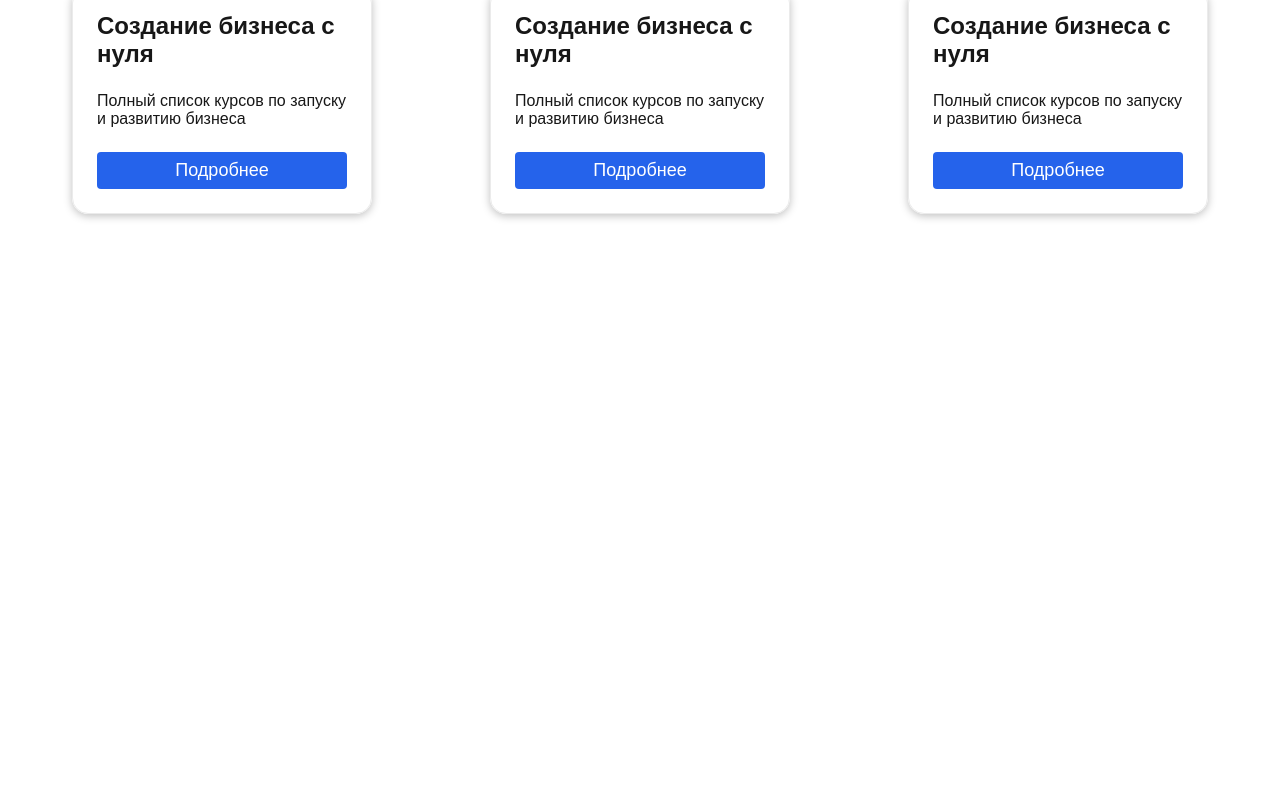
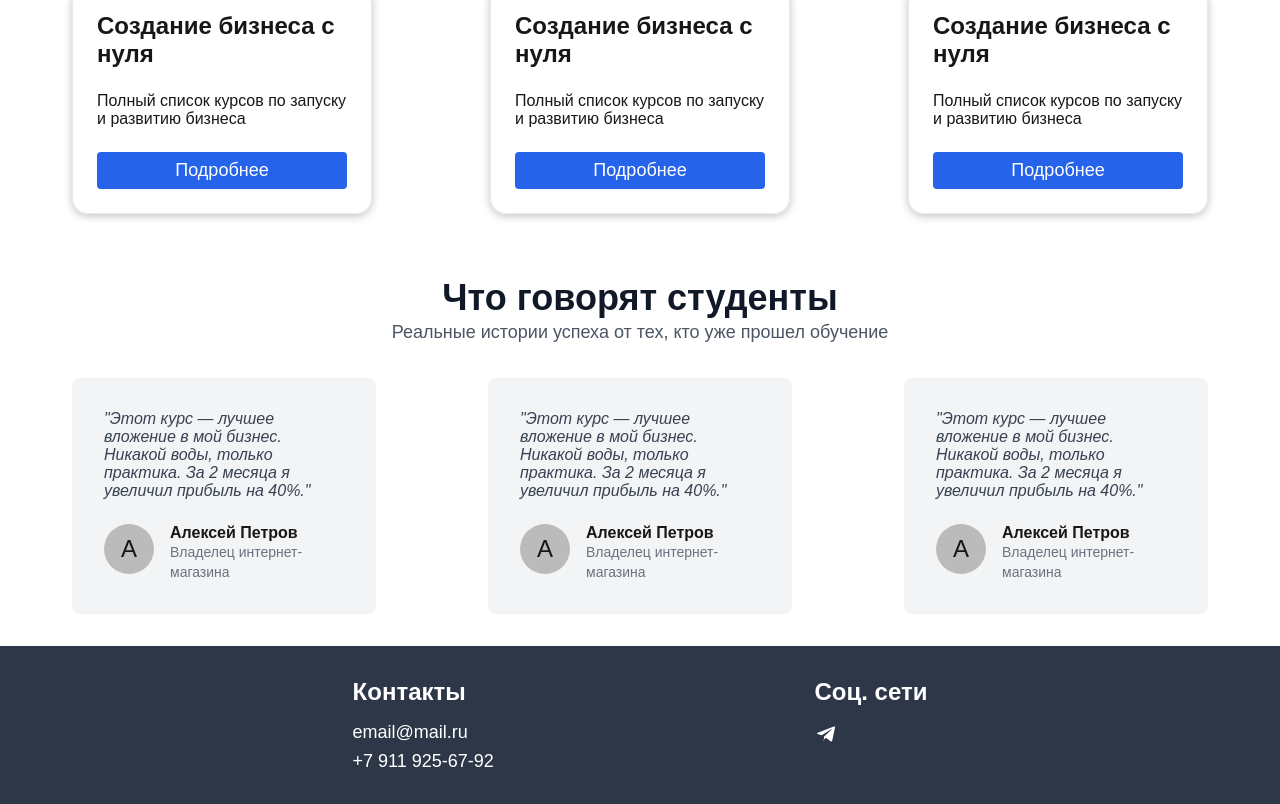
Before and after one commit to Vbif322/education-portal, a Next.js app: page / in a window 1280 px wide. Shown: the part 1249-2053 px from the top of the page. Before the commit the page ends 1495 px from the top, so only its background shows below. Built offline with nearby package versions, Linux system fonts and the light colour scheme.

Commit message:
add footer + testimonials

```diff
--- a/src/app/layout.tsx
+++ b/src/app/layout.tsx
@@ -13,8 +13,9 @@ const geistMono = Geist_Mono({
 });
 
 export const metadata: Metadata = {
-  title: "Create Next App",
-  description: "Generated by create next app",
+  title: "Бизнес с Кириллом Месеняшиным",
+  description:
+    "Кирилл Месеняшин - эксперт-практик с 20-летним опытом в области организационного развития и совершенствования cистем управления",
 };
 
 export default function RootLayout({
--- a/src/app/page.module.css
+++ b/src/app/page.module.css
@@ -1,11 +1,18 @@
 .page {
   display: flex;
-  justify-content: center;
+  align-items: center;
+  flex-direction: column;
+  padding-top: 32px;
 }
+
+.header {
+  width: 100%;
+  max-width: 1200px;
+}
+
 .main {
   max-width: 1200px;
   width: 100%;
-  padding-top: 32px;
 }
 
 .nav {
@@ -90,3 +97,22 @@
   display: flex;
   justify-content: space-between;
 }
+
+.testimonialsContainer {
+  margin-top: 32px;
+  display: flex;
+  justify-content: space-between;
+}
+
+.testimonial__title {
+  text-align: center;
+  font-size: 2.25rem;
+  line-height: 2.5rem;
+  color: rgb(17 24 39);
+}
+.testimonial__subtitle {
+  text-align: center;
+  font-size: 1.125rem;
+  line-height: 1.75rem;
+  color: rgb(75 85 99);
+}
--- a/src/app/page.tsx
+++ b/src/app/page.tsx
@@ -6,6 +6,8 @@ import Kirill from "../../public/Kirill.webp";
 import { getUser } from "./lib/dal";
 import { redirect } from "next/navigation";
 import CourseCard from "./ui/course-card/CourseCard";
+import Footer from "./ui/footer/Footer";
+import TestimonialCard from "./ui/testimonial-card/TestimonialCard";
 
 const courses = [
   {
@@ -28,6 +30,30 @@ const courses = [
   },
 ];
 
+const testimonials = [
+  {
+    id: 1,
+    description:
+      '"Этот курс — лучшее вложение в мой бизнес. Никакой воды, только практика. За 2 месяца я увеличил прибыль на 40%."',
+    name: "Алексей Петров",
+    appointment: "Владелец интернет-магазина",
+  },
+  {
+    id: 2,
+    description:
+      '"Этот курс — лучшее вложение в мой бизнес. Никакой воды, только практика. За 2 месяца я увеличил прибыль на 40%."',
+    name: "Алексей Петров",
+    appointment: "Владелец интернет-магазина",
+  },
+  {
+    id: 3,
+    description:
+      '"Этот курс — лучшее вложение в мой бизнес. Никакой воды, только практика. За 2 месяца я увеличил прибыль на 40%."',
+    name: "Алексей Петров",
+    appointment: "Владелец интернет-магазина",
+  },
+];
+
 export default function Home() {
   // const user = await getUser();
 
@@ -36,7 +62,7 @@ export default function Home() {
   };
   return (
     <div className={s.page}>
-      <main className={s.main}>
+      <header className={s.header}>
         <nav className={s.nav}>
           <ul className={s.navigation}>
             <p className={s.logoTitle}>Бизнес с Кириллом Месеняшиным</p>
@@ -48,6 +74,8 @@ export default function Home() {
             </button>
           </ul>
         </nav>
+      </header>
+      <main className={s.main}>
         <section className={s.mainSection}>
           <div className={s.mainBlock}>
             <h1 className={s.title}>
@@ -80,16 +108,24 @@ export default function Home() {
         <section className={s.section}>
           <h3 className={s.sectionTitle}>Каталог курсов</h3>
           <div className={s.courseCardContainer}>
-            {courses.map((course) => (
-              <CourseCard
-                key={course.id}
-                {...course}
-                href={course.href + "/" + course.id}
-              />
+            {courses.map(({ id, ...props }) => (
+              <CourseCard key={id} {...props} href={props.href + "/" + id} />
+            ))}
+          </div>
+        </section>
+        <section className={s.section}>
+          <h3 className={s.testimonial__title}>Что говорят студенты</h3>
+          <p className={s.testimonial__subtitle}>
+            Реальные истории успеха от тех, кто уже прошел обучение
+          </p>
+          <div className={s.testimonialsContainer}>
+            {testimonials.map(({ id, ...props }) => (
+              <TestimonialCard key={id} {...props} />
             ))}
           </div>
         </section>
       </main>
+      <Footer />
     </div>
   );
 }
--- /dev/null
+++ b/src/app/ui/footer/Footer.tsx
@@ -0,0 +1,24 @@
+import { FC } from "react";
+import s from "./style.module.css";
+
+const Footer: FC = () => {
+  return (
+    <footer className={s.footer}>
+      <div className={s.block}>
+        <p className={s.title}>Контакты</p>
+        <div className={s.textContainer}>
+          <p>email@mail.ru</p>
+          <p>+7 911 925-67-92</p>
+        </div>
+      </div>
+      <div className={s.block}>
+        <p className={s.title}>Соц. сети</p>
+        <svg width={24} height={24} fill="currentColor" viewBox="0 0 24 24">
+          <path d="M9.78 18.65l.28-4.23l7.68-6.92c.34-.31-.07-.46-.52-.19L7.74 13.3L3.64 12c-.88-.25-.89-.86.2-1.3l15.97-6.16c.73-.33 1.43.18 1.15 1.3l-2.72 12.57c-.28 1.1-.86 1.32-1.7.82l-4.7-3.45l-2.2 2.12c-.24.24-.45.46-.8.46z" />
+        </svg>
+      </div>
+    </footer>
+  );
+};
+
+export default Footer;
--- /dev/null
+++ b/src/app/ui/footer/style.module.css
@@ -0,0 +1,26 @@
+.footer {
+  width: 100%;
+  background: #2d3748;
+  padding: 32px;
+  display: flex;
+  justify-content: space-evenly;
+  color: #ffffff;
+}
+
+.block {
+  display: flex;
+  flex-direction: column;
+  gap: 16px;
+}
+
+.title {
+  font-size: 1.5rem;
+  font-weight: 600;
+}
+
+.textContainer {
+  display: flex;
+  flex-direction: column;
+  gap: 8px;
+  font-size: 1.125rem;
+}
--- /dev/null
+++ b/src/app/ui/testimonial-card/TestimonialCard.tsx
@@ -0,0 +1,21 @@
+import { FC } from "react";
+import s from "./style.module.css";
+
+type Props = { description: string; name: string; appointment: string };
+
+const TestimonialCard: FC<Props> = ({ description, name, appointment }) => {
+  return (
+    <div className={s.card}>
+      <p className={s.description}>{description}</p>
+      <div className={s.person}>
+        <div className={s.avatar}>{name.slice(0, 1)}</div>
+        <div className={s.textContainer}>
+          <span className={s.name}>{name}</span>
+          <span className={s.appointment}>{appointment}</span>
+        </div>
+      </div>
+    </div>
+  );
+};
+
+export default TestimonialCard;
--- /dev/null
+++ b/src/app/ui/testimonial-card/style.module.css
@@ -0,0 +1,45 @@
+.card {
+  background-color: rgb(243 244 246);
+  border-radius: 0.5rem;
+  padding: 2rem;
+  max-width: 304px;
+}
+
+.description {
+  font-style: italic;
+  color: rgb(55 65 81);
+  margin-bottom: 1.5rem;
+}
+
+.person {
+  display: flex;
+  gap: 16px;
+}
+
+.avatar {
+  min-width: 50px;
+  width: 50px;
+  min-height: 50px;
+  height: 50px;
+  background-color: #bbbbbb;
+  border-radius: 50%;
+  display: flex;
+  align-items: center;
+  justify-content: center;
+  font-size: 1.5rem;
+}
+
+.textContainer {
+  display: flex;
+  flex-direction: column;
+}
+
+.name {
+  font-weight: 700;
+}
+
+.appointment {
+  font-size: 0.875rem;
+  line-height: 1.25rem;
+  color: rgb(107 114 128);
+}
```
